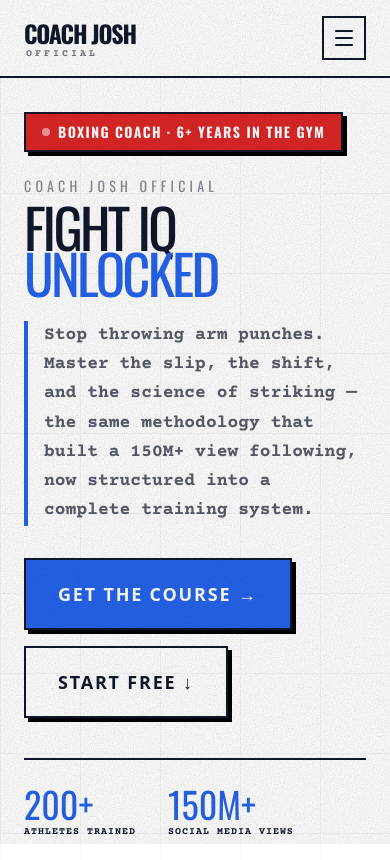
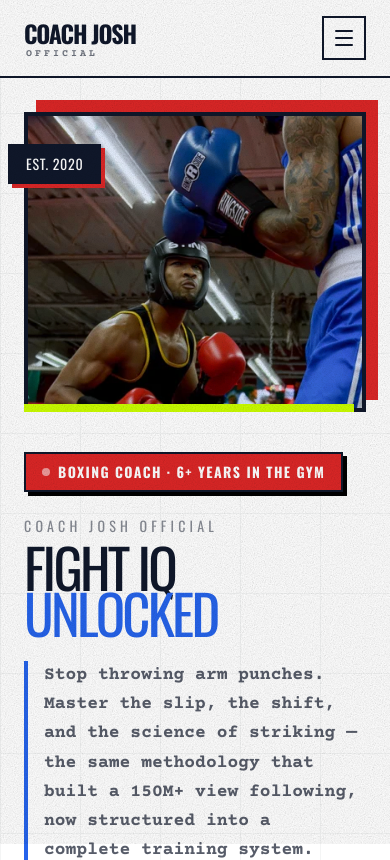
Before and after one commit to kaokien/coach-josh-official, a Next.js app: page / in a window 390 px wide. Shown: the top 860 px of the page. Built offline with nearby package versions, Linux system fonts and the light colour scheme; no server answers.

Commit message:
fix: correct mobile hero order — photo top, text+stats below

```diff
--- a/src/components/sections/hero-section.tsx
+++ b/src/components/sections/hero-section.tsx
@@ -14,10 +14,10 @@ const HeroSection = () => {
         style={{ backgroundImage: 'repeating-linear-gradient(0deg,#0F172A 0px,#0F172A 1px,transparent 1px,transparent 80px),repeating-linear-gradient(90deg,#0F172A 0px,#0F172A 1px,transparent 1px,transparent 80px)' }}
       />
 
-      <div className="relative z-10 mx-auto max-w-7xl flex flex-col-reverse lg:flex-row lg:items-end gap-10 lg:gap-0">
+      <div className="relative z-10 mx-auto max-w-7xl flex flex-col lg:flex-row lg:items-end gap-10 lg:gap-0">
 
         {/* ── LEFT: TEXT COLUMN ── */}
-        <div className="flex-1 flex flex-col gap-6 pb-16 lg:pb-24">
+        <div className="flex-1 flex flex-col gap-6 pb-16 lg:pb-24 order-last lg:order-first">
 
           {/* Live badge */}
           <div className="inline-flex w-fit items-center gap-2 border-2 border-[#0F172A] bg-[#DC2626] px-4 py-2 font-display text-sm font-bold uppercase tracking-widest text-white shadow-[4px_4px_0px_0px_rgba(0,0,0,1)]">
```
